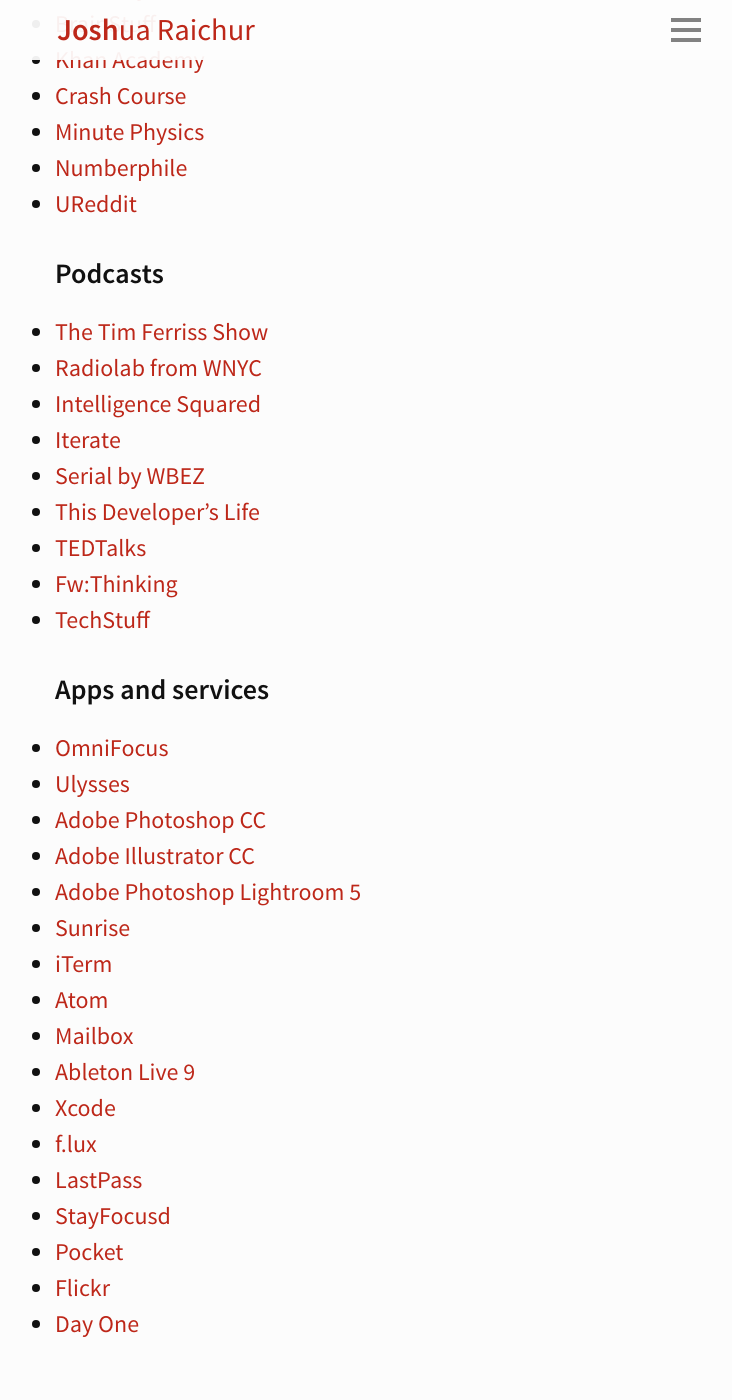
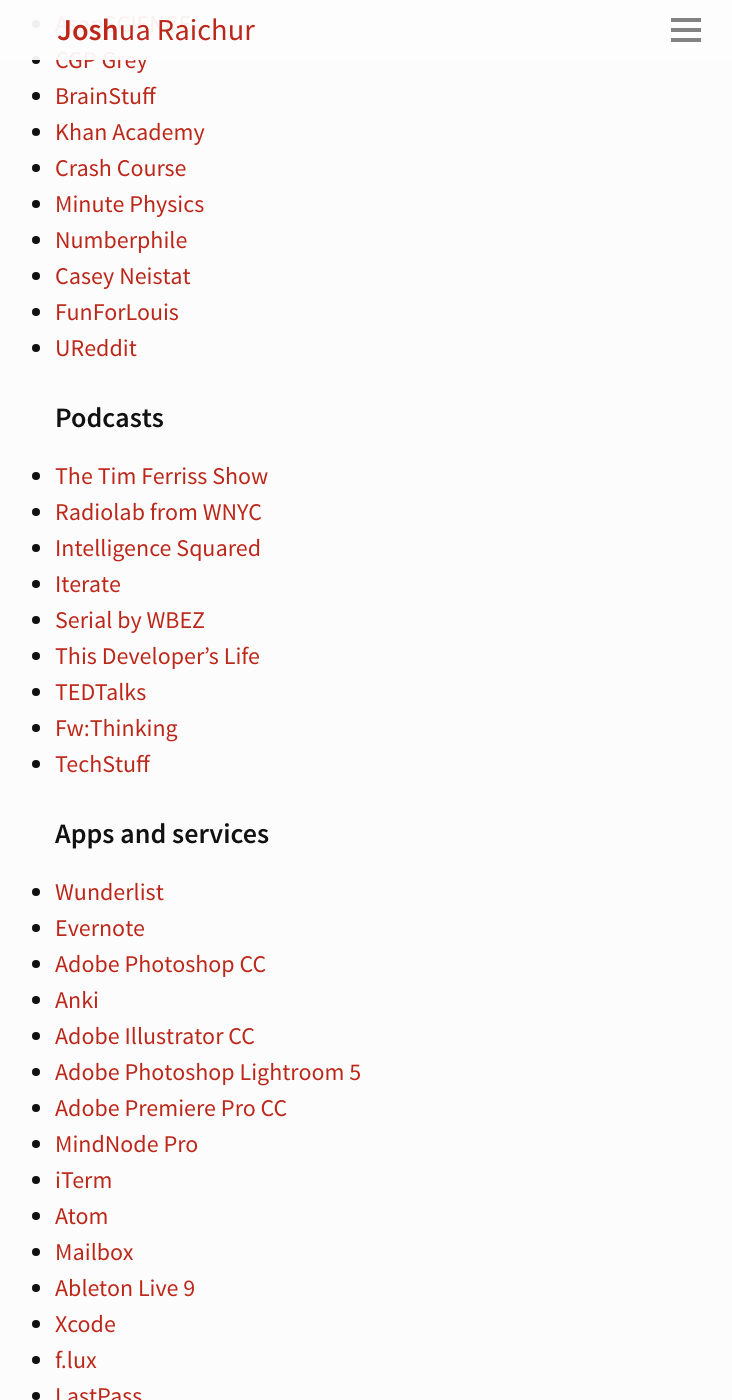
Before and after one commit to JEKYLL-WEB-TEMPLATES/raichur.github.io, a Jekyll site: the page built from _pages/faves.md, in a window 1280 px wide and 1400 px high, scrolled down 1136 px. Shown: the whole window, without its empty margins (263-995 px from the left). Built offline with Jekyll 4.4.1, drawn with Linux system fonts in a browser that asks for light colours; some of the changed text lies outside the part shown.

Commit message:
update faves

```diff
--- a/_pages/faves.md
+++ b/_pages/faves.md
@@ -39,6 +41,8 @@
 - [Crash Course](https://www.youtube.com/user/crashcourse)
 - [Minute Physics](https://www.youtube.com/user/minutephysics)
 - [Numberphile](https://www.youtube.com/user/numberphile)
+- [Casey Neistat](https://www.youtube.com/user/caseyneistat)
+- [FunForLouis](https://www.youtube.com/user/funforlouis)
 - [UReddit](http://ureddit.com/)
 
 ### Podcasts
@@ -55,12 +59,14 @@
 
 ### Apps and services
 
-- [OmniFocus](https://www.omnigroup.com/omnifocus)
-- [Ulysses](http://www.ulyssesapp.com/)
+- [Wunderlist](https://www.wunderlist.com/)
+- [Evernote](http://evernote.com)
 - [Adobe Photoshop CC](http://www.adobe.com/products/photoshop.html)
+- [Anki](http://ankisrs.net/)
 - [Adobe Illustrator CC](http://www.adobe.com/products/illustrator.html)
 - [Adobe Photoshop Lightroom 5](http://www.adobe.com/products/photoshop-lightroom.html)
-- [Sunrise](https://calendar.sunrise.am/)
+- [Adobe Premiere Pro CC](http://www.adobe.com/products/premiere.html)
+- [MindNode Pro](https://mindnode.com/)
 - [iTerm](http://iterm2.com/)
 - [Atom](https://atom.io/)
 - [Mailbox](http://www.mailboxapp.com/)
@@ -69,8 +75,9 @@
 - [f.lux](https://justgetflux.com/)
 - [LastPass](https://lastpass.com/)
 - [StayFocusd](https://chrome.google.com/webstore/detail/stayfocusd/laankejkbhbdhmipfmgcngdelahlfoji?hl=en)
+- [Fantastical](https://flexibits.com/fantastical)
+- [SelfControl](https://selfcontrolapp.com/)
 - [Pocket](http://getpocket.com)
 - [Flickr](http://flickr.com)
-- [Day One](http://dayoneapp.com/)
 
 </div>
```
Also changed, not shown: other parts of _pages/faves.md (+4 -2 lines).
